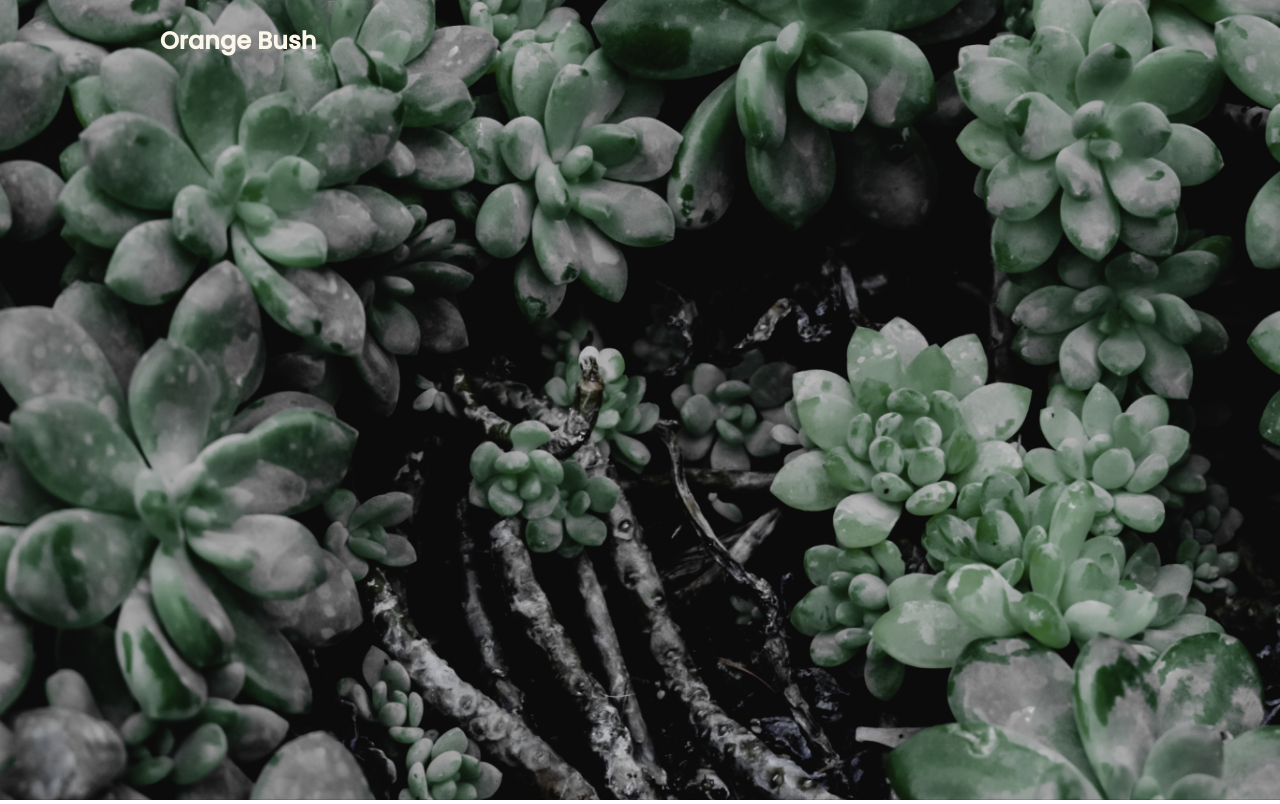
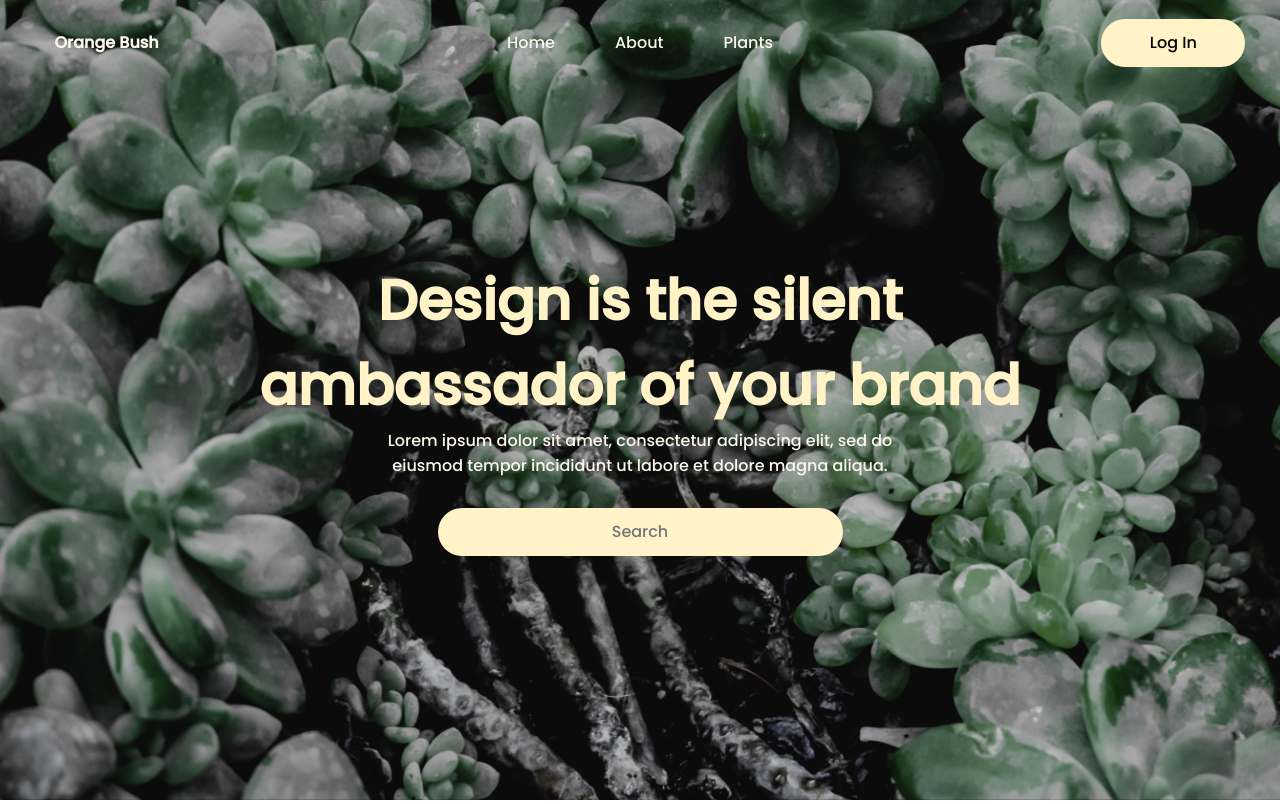
Before and after one commit to BPR-TEAM/FrontendBPR, a Nuxt app in the folder FrontendBPR/: page / in a window 1280 px wide. Built offline with nearby package versions, Linux system fonts and the light colour scheme.

Commit message:
homepage design

```diff
--- /dev/null
+++ b/FrontendBPR/assets/buttons.scss
@@ -0,0 +1,10 @@
+.interactive-button{
+    width:144px;
+    height:48px;
+    border-radius:28px;
+    background:#FFF3C7;
+    font-family: 'Poppins', sans-serif;
+    font-size: 16px;
+    font-weight: 500;
+    border:none;
+  }
--- a/FrontendBPR/components/Hero.vue
+++ b/FrontendBPR/components/Hero.vue
@@ -1,7 +1,18 @@
 <template>
   <div class="container">
-    <div class="image-wrapper">
-        <img src="../assets/images/homepage_background.png" alt="homepage_background">
+    <div class="wrapper">
+        <!-- <img src="../assets/images/homepage_background.png" alt="homepage_background"> -->
+        <div class="brand-search-box">
+            <div class="header-text">Design is the silent ambassador of your brand</div>
+            <div class="subheader">
+              <div class="sub-text">Lorem ipsum dolor sit amet, consectetur adipiscing elit, sed do eiusmod tempor incididunt ut labore et dolore magna aliqua.</div>
+              <div class="search-bar">
+                  <form name="search">
+                    <input type="text" class="input" name="txt" placeholder="Search">
+                  </form>
+              </div>
+            </div>
+        </div>
     </div>
   </div>
 </template>
@@ -14,26 +25,71 @@ export default {
 
 <style lang="scss" scoped>
 @import "../assets/variables.scss";
+@import url('https://fonts.googleapis.com/css2?family=Poppins:wght@500&display=swap');
 *{
     margin:0 !important;
 }
+
 .container{
-    height:$tablet;
-    margin:0px !important;
-    padding:0px !important;
+  height:$tablet;
+  margin:0px !important;
+  padding:0px !important;
 }
 
-.image-wrapper{
+.wrapper{
+  display:flex;
+  justify-content:center;
+  align-items: center;
   position: absolute;
-  z-index: 1;
   width: 100%;
   height:100%;
+}
 
-    img{
-        width: 100%;
-        height:100%;
-        object-fit: fill;
+.brand-search-box{
+  width:860px;
+  height:285px;
+
+  .header-text{
+    color:#FFF3C7;
+    font-size:56px;
+    font-family: 'Poppins', sans-serif;
+    font-weight:bold;
+    text-align:center;
+  }
+
+  .subheader{
+    display:flex;
+    align-items: center;
+    flex-flow: column;
+    justify-content: center;
+  }
+  .sub-text{
+    color:#FBF7EA;
+    width:560px;
+    height:48px;
+    font-family: 'Poppins', sans-serif;
+    text-align:center;
+    font-size: 16px;
+  }
+
+  .search-bar{
+    margin-top:32px !important;
+
+    .input{
+      width:405px;
+      height:48px;
+      background:#FFF3C7;
+      color:black !important;
+      font-family: "Poppins", 'Sans serif';
+      border-radius:28px;
+      text-align: center;
+      outline:none!important;
+     ::placeholder{
+        opacity:1;
+       }
     }
+  }
+
 }
 
 </style>
--- a/FrontendBPR/components/Navbar.vue
+++ b/FrontendBPR/components/Navbar.vue
@@ -3,6 +3,16 @@
       <nav ref="navbar" class="navbar" role="navigation" aria-label="Main navigation">
           <div class="links-and-name">
             <div class="website-name">Orange Bush</div>
+
+            <div class="links">
+              <nuxt-link class="navbar-item" to="/">Home</nuxt-link>
+              <nuxt-link class="navbar-item" to="/">About</nuxt-link>
+              <nuxt-link class="navbar-item" to="/">Plants</nuxt-link>
+            </div>
+
+            <div class="auth-button">
+              <button class="interactive-button">Log In</button>
+            </div>
           </div>
       </nav>
   </div>
@@ -16,6 +26,7 @@ export default {
 
 <style lang="scss" scoped>
 @import url('https://fonts.googleapis.com/css2?family=Poppins:wght@500&display=swap');
+@import "../assets/buttons.scss";
 .navbar{
   display: flex;
   min-width: 100%;
@@ -28,14 +39,42 @@ export default {
 }
 
 .links-and-name{
-    width: 75%;
-
+    width: 100%;
+    display:flex;
 
     .website-name{
+        width: 25%;
         font-family: 'Poppins', sans-serif;
-         font-size: 24px;
+         font-size: 16px;
          color: #FBF7EA;
+         text-align:center;
          font-weight: bold;
+         display:flex;
+      justify-content: center;
+      align-items: center;
+    }
+
+    .links{
+      width: 100%;
+      text-align:center;
+      display:flex;
+      justify-content: center;
+      align-items: center;
+     .navbar-item{
+       font-size: 16px;
+       color: #FBF7EA;
+       font-weight: 500;
+       font-family: 'Poppins', sans-serif;
+       text-decoration: none;
+       margin: 30px !important;
+      }
+    }
+
+    .auth-button{
+      width:25%;
+      display:flex;
+      justify-content: center;
+      align-items: center;
     }
 }
 
--- a/FrontendBPR/pages/index.vue
+++ b/FrontendBPR/pages/index.vue
@@ -19,6 +19,11 @@ export default {
 html {
   overflow: scroll;
   overflow-x: hidden;
+  background: url("../assets/images/homepage_background.png") no-repeat center center fixed;
+  -webkit-background-size: cover;
+  -moz-background-size: cover;
+  -o-background-size: cover;
+  background-size: cover;
 }
 ::-webkit-scrollbar {
   width: 0; /* Remove scrollbar space */
```
